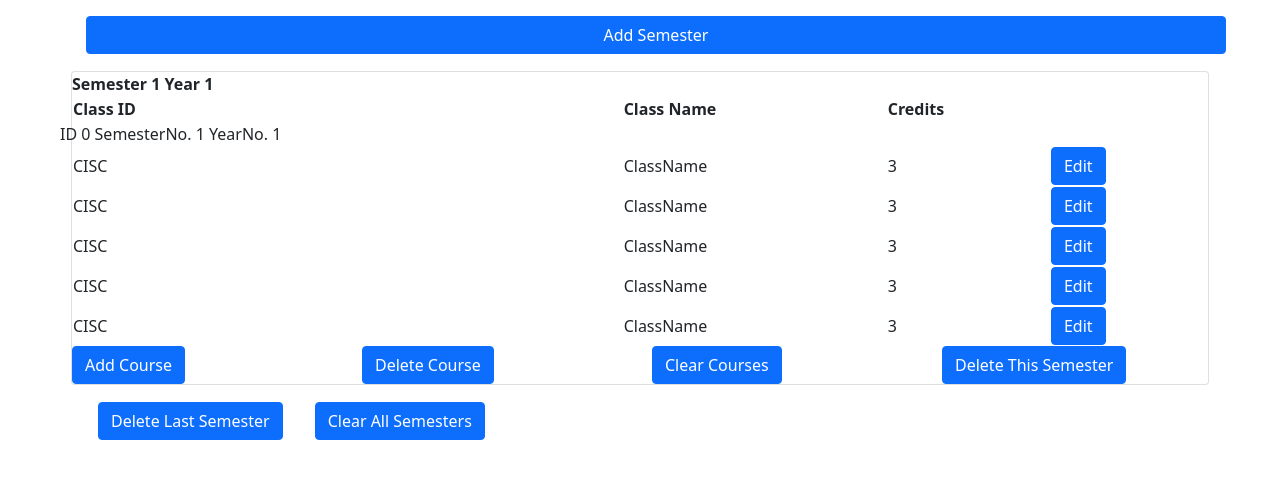
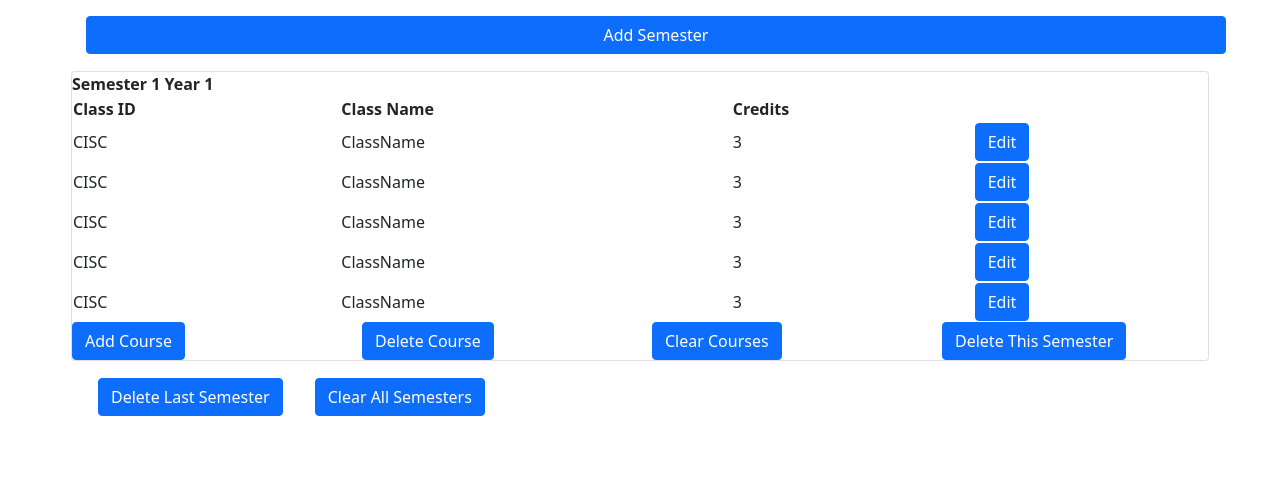
Before and after one commit to UD-CISC275-F21/ud-cis-scheduler-team-17, a React (Create React App) app: page / in a window 1280 px wide. Shown: the top 478 px of the page. Built offline with nearby package versions, Linux system fonts and the light colour scheme.

Commit message:
deleted TODO

```diff
--- a/src/components/SubjectViewer.tsx
+++ b/src/components/SubjectViewer.tsx
@@ -57,7 +57,6 @@ export function SubjectTable({currID, currentSem, currYear, semList, setSemList,
     }
 
     function deleteSem () {
-        //TODO: No, bad, fix this. No changing IDs, you lazy bean!
         idSet(lastID+1);
         const fixedList: Semester[] = [...semList];
         //const toDelete: Semester = {id: currID, semesterNum: currentSem, year: currYear};
@@ -107,12 +106,12 @@ export function SubjectTable({currID, currentSem, currYear, semList, setSemList,
 
 
     //<Row>ID {semesterID}</Row>
+    //<Row>ID {currID} SemesterNo. {currentSem} YearNo. {currYear}</Row>
     return (
         <Card>
             <Row><strong>Semester {currentSem} Year {currYear}</strong></Row>
             <table>
                 <thead><tr><th>Class ID</th><th>Class Name</th><th>Credits</th></tr></thead>
-                <Row>ID {currID} SemesterNo. {currentSem} YearNo. {currYear}</Row>
                 { subjectList.map((sbj: Subject) => {
                     {newRow++;} // Track what row it is on
                     return (
```
